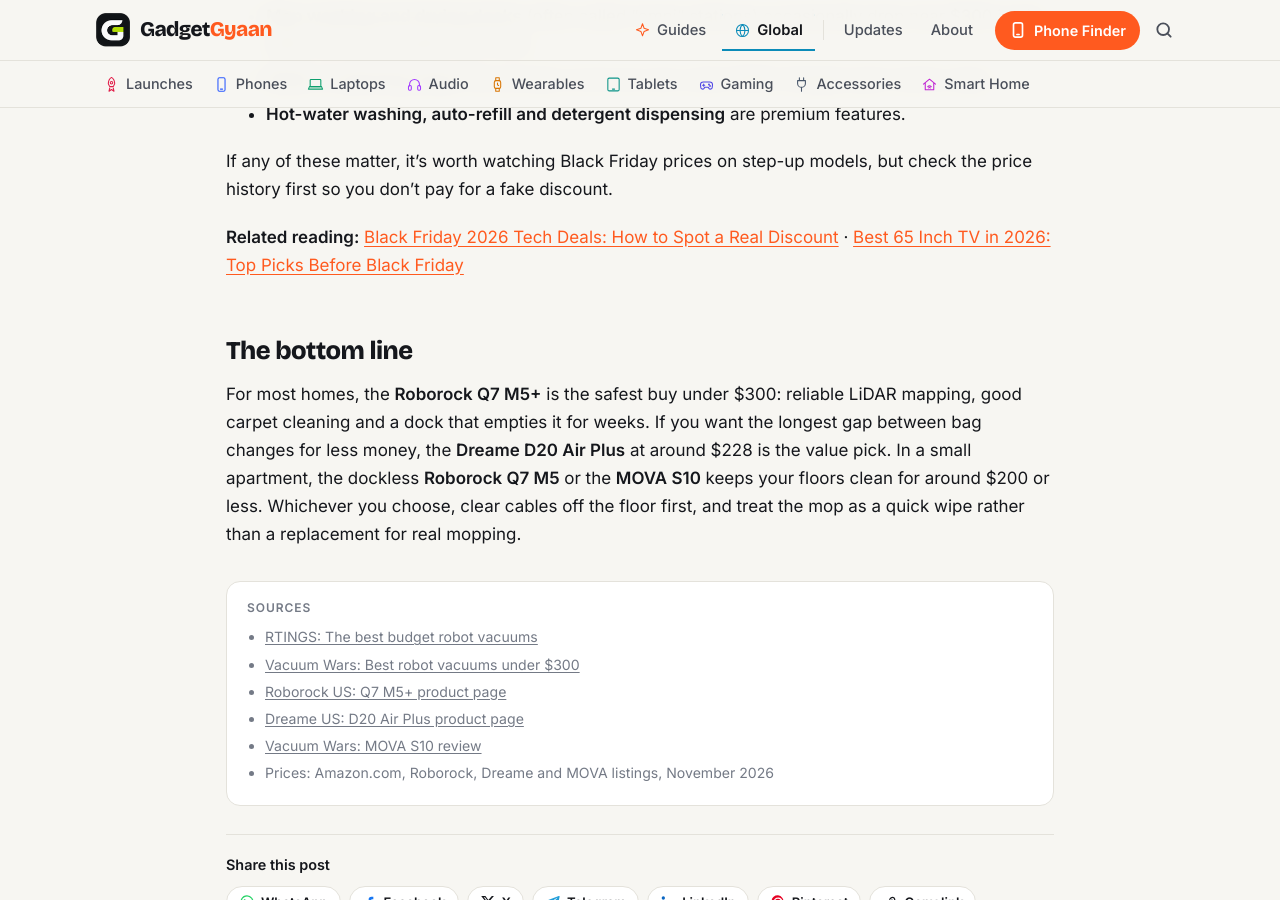
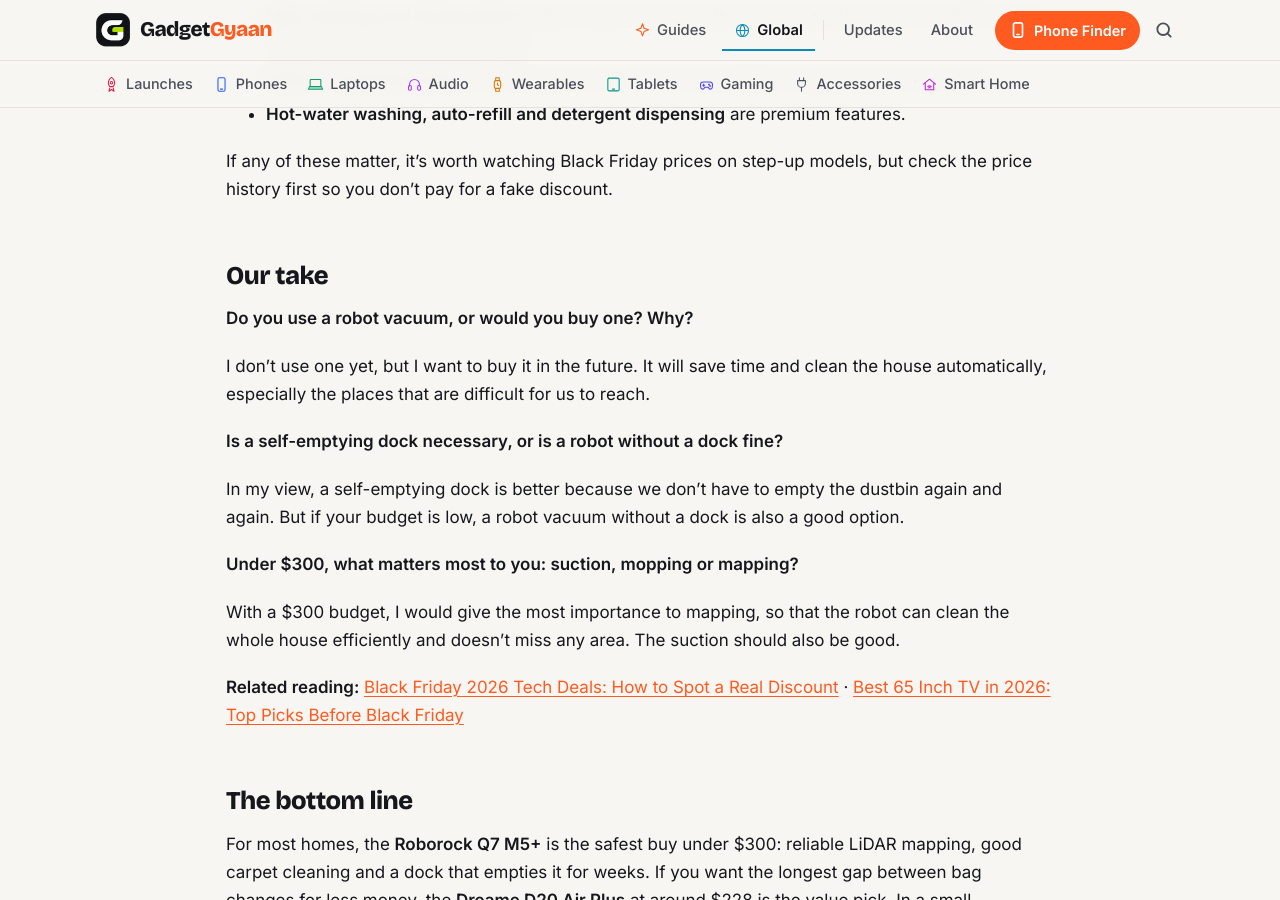
Before and after one commit to kiteksood167/kiteksood167.github.io, a Jekyll site: the page built from _posts/2026-11-14-best-robot-vacuums-under-300.md, in a window 1280 px wide and 900 px high, scrolled down 5572 px. Built offline with Jekyll 4.4.1, drawn with Linux system fonts in a browser that asks for light colours; comment, search, counter and statistics services are not loaded.

Commit message:
Robot vacuums post: owner's take
Co-Authored-By: Claude Opus 5.5 <noreply@anthropic.com>
Claude-Session: https://claude.ai/code/session_01WQRPmSxMwztgHXfstCGpBN

```diff
--- a/_posts/2026-11-14-best-robot-vacuums-under-300.md
+++ b/_posts/2026-11-14-best-robot-vacuums-under-300.md
@@ -107,6 +107,20 @@ Be realistic about the limits of this price range:
 
 If any of these matter, it's worth watching Black Friday prices on step-up models, but check the price history first so you don't pay for a fake discount.
 
+## Our take
+
+**Do you use a robot vacuum, or would you buy one? Why?**
+
+I don't use one yet, but I want to buy it in the future. It will save time and clean the house automatically, especially the places that are difficult for us to reach.
+
+**Is a self-emptying dock necessary, or is a robot without a dock fine?**
+
+In my view, a self-emptying dock is better because we don't have to empty the dustbin again and again. But if your budget is low, a robot vacuum without a dock is also a good option.
+
+**Under $300, what matters most to you: suction, mopping or mapping?**
+
+With a $300 budget, I would give the most importance to mapping, so that the robot can clean the whole house efficiently and doesn't miss any area. The suction should also be good.
+
 **Related reading:** [Black Friday 2026 Tech Deals: How to Spot a Real Discount](/black-friday-2026-tech-deals-how-to-spot-real-discount/) · [Best 65 Inch TV in 2026: Top Picks Before Black Friday](/best-65-inch-tv-2026/)
 
 ## The bottom line
```
